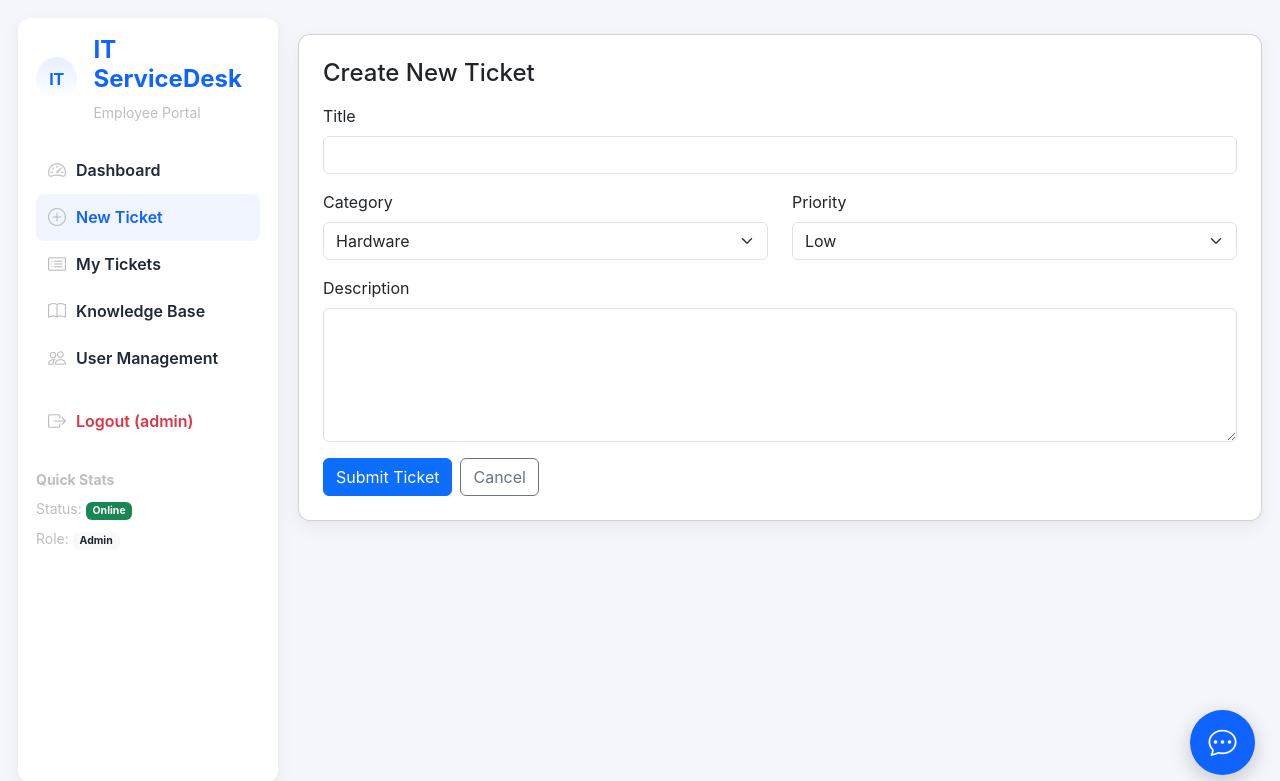
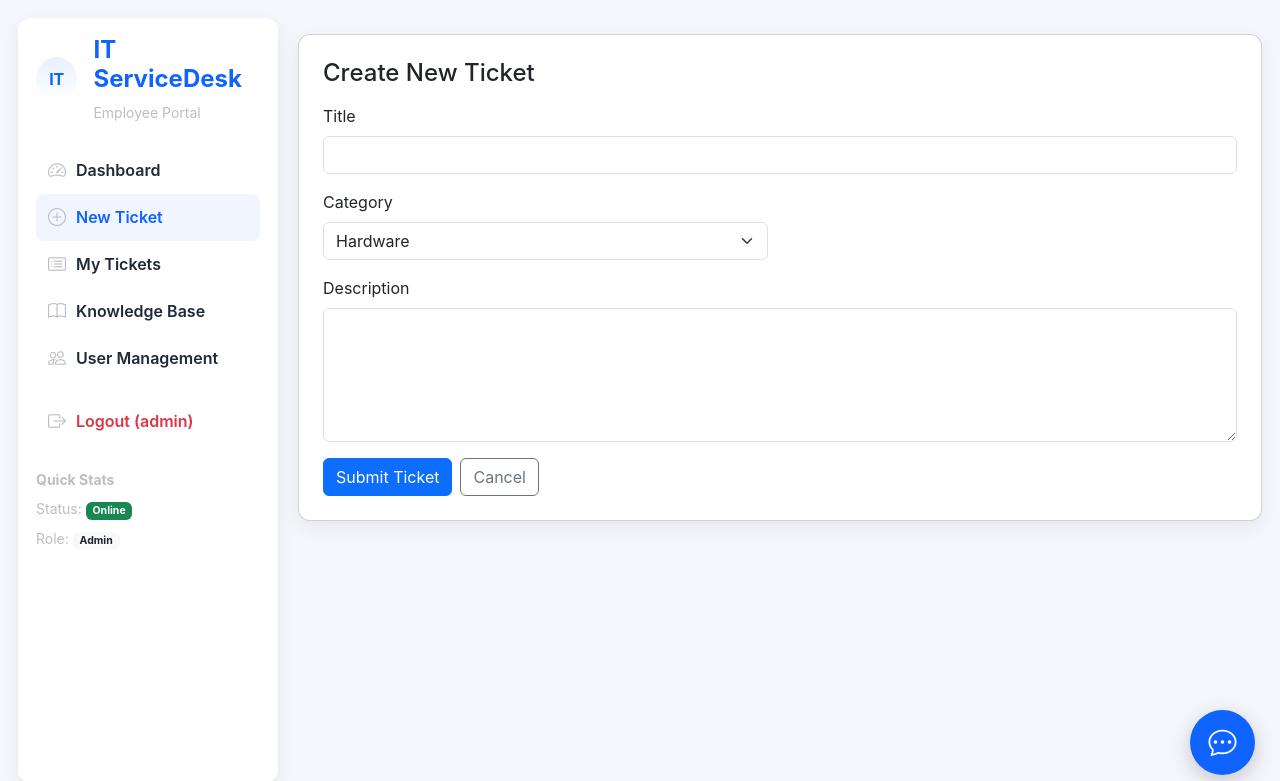
Before and after one commit to rixportfolio-wq/Smart-IT-Service-Desk-App, a Flask app: page /new in a window 1280 px wide. Shown: the top 781 px of the page. Run offline with Flask 3, Linux system fonts and the light colour scheme; a user stored in the database is signed in; parts of the project's set-up code (start-up, migrations or seed data) failed here and were passed over.

Commit message:
Update new_ticket.html

```diff
--- a/templates/new_ticket.html
+++ b/templates/new_ticket.html
@@ -22,15 +22,7 @@
         </select>
       </div>
 
-      <div class="col-md-6 mb-3">
-        <label class="form-label">Priority</label>
-        <select name="priority" class="form-select">
-          <option>Low</option>
-          <option>Medium</option>
-          <option>High</option>
-        </select>
-      </div>
-    </div>
+
 
     <div class="mb-3">
       <label class="form-label">Description</label>
```
